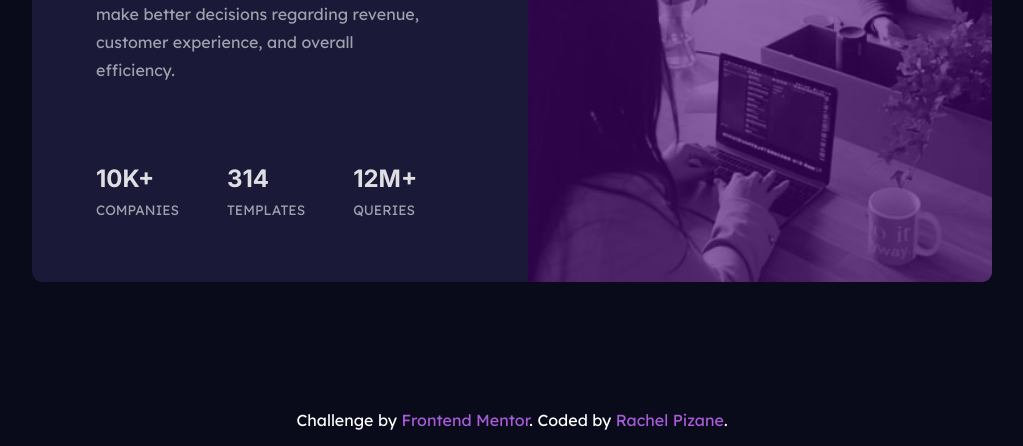
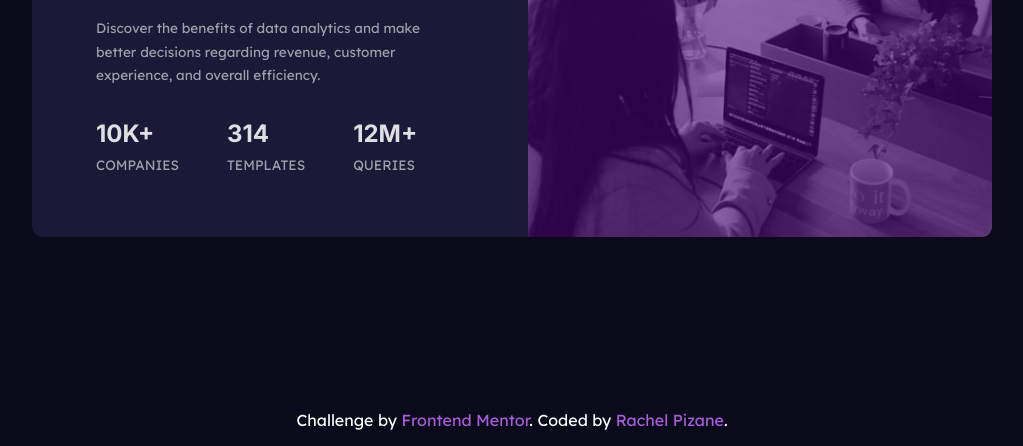
Before and after one commit to rachelpizane/FM04-Stats-Preview-Card-Component, a plain HTML site: page index.html in a window 1280 px wide. Shown: the part 354-800 px from the top of the page, without its empty margins (128-1151 px from the left). Drawn offline with Linux system fonts and the light colour scheme.

Commit message:
Update style.css

```diff
--- a/style.css
+++ b/style.css
@@ -123,8 +123,12 @@ picture::after {
 
     .card-text {
         padding: 4rem;
-        gap: 5rem;
+        gap: 2rem;
         box-sizing: border-box;
+    }
+
+    .text-text p{
+        font-size: .85rem;;
     }
 
     .text-topics{
```
